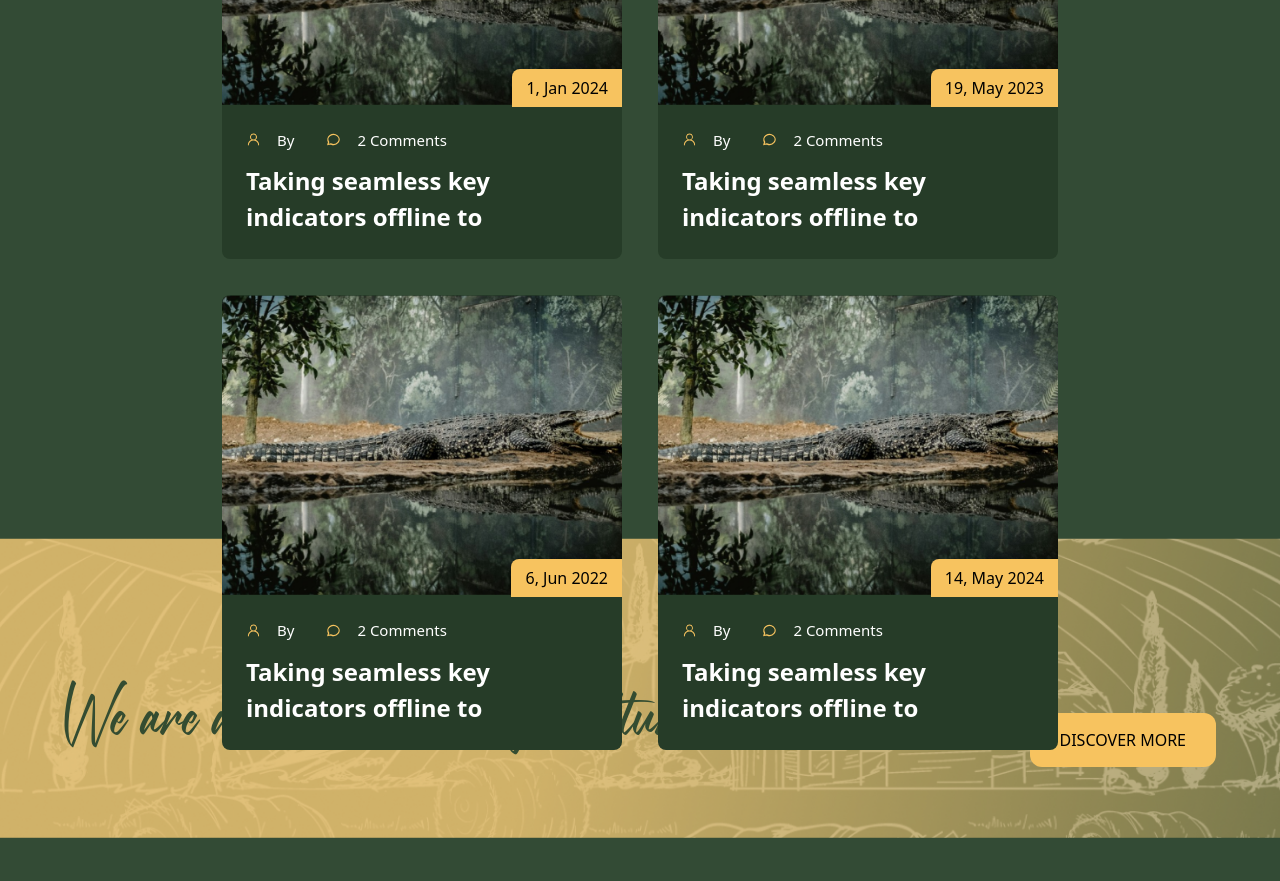
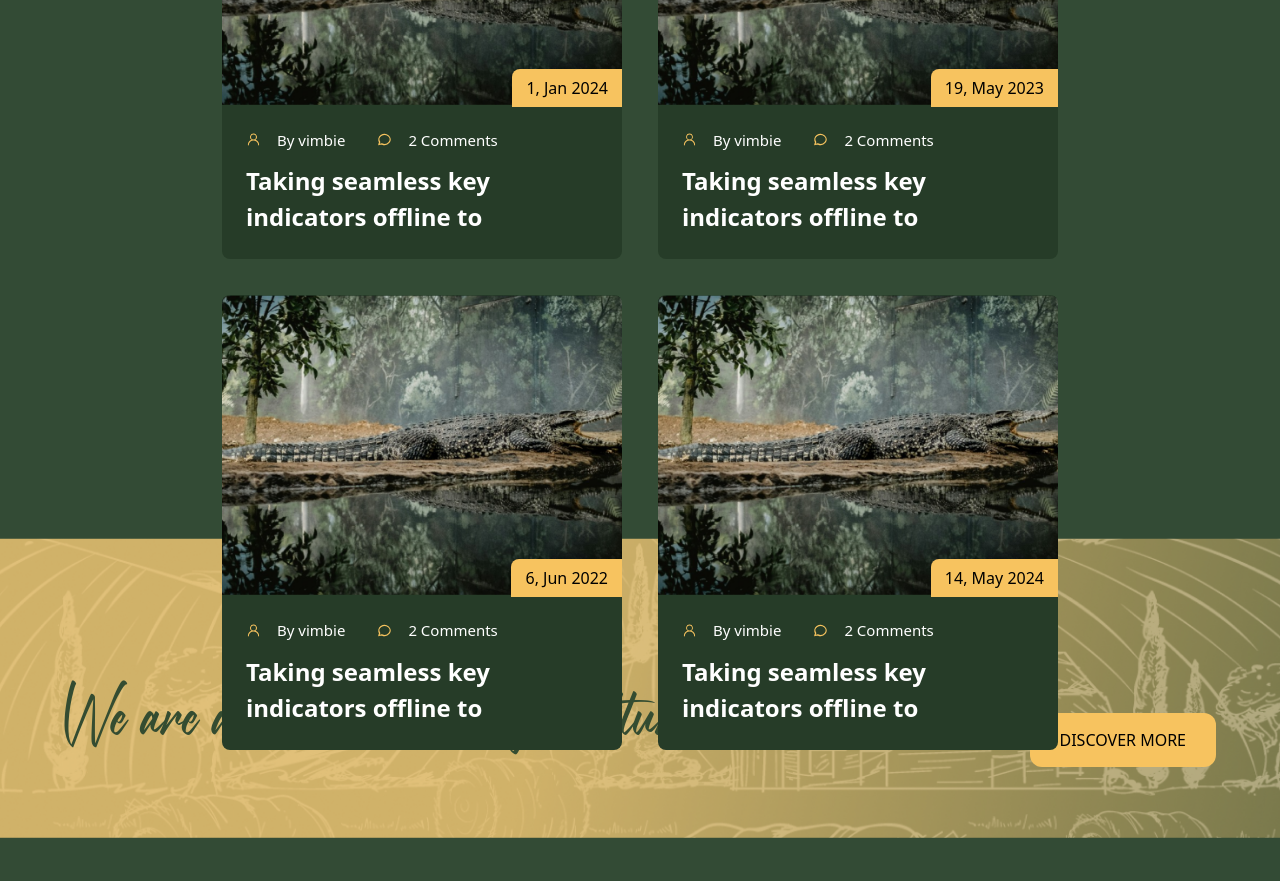
Before and after one commit to novertech411/vimbi, a Next.js app: page /blog in a window 1280 px wide. Shown: the part 1420-2301 px from the top of the page. Built offline with nearby package versions, Linux system fonts and the light colour scheme.

Commit message:
fixed blog

```diff
--- a/app/blog/page.tsx
+++ b/app/blog/page.tsx
@@ -46,23 +46,27 @@ function page() {
               label="Taking seamless key indicators offline to"
               imagePath={yellowskin}
               date="1, Jan 2024"
+              authur="vimbie"
               alt="alt"
             />
             <BlogCard
               label="Taking seamless key indicators offline to"
               imagePath={yellowskin}
               date="19, May 2023"
+              authur="vimbie"
               alt="alt"
             />
             <BlogCard
               label="Taking seamless key indicators offline to"
               imagePath={yellowskin}
               alt="alt"
+              authur="vimbie"
               date="6, Jun  2022"
             />
             <BlogCard
               label="Taking seamless key indicators offline to"
               imagePath={yellowskin}
+              authur="vimbie"
               date="14, May 2024"
               alt="alt"
             />
--- a/components/BlogSection.tsx
+++ b/components/BlogSection.tsx
@@ -42,6 +42,7 @@ function BlogSection() {
             label="Taking seamless key indicators offline to"
             imagePath={yellowskin}
             date="12, Nov 2024"
+            authur="vimbie"
             alt="alt"
           />
         </div>
```
